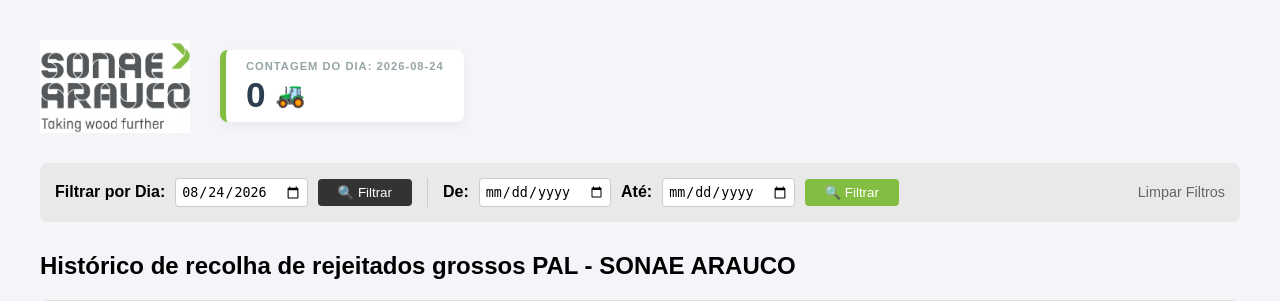
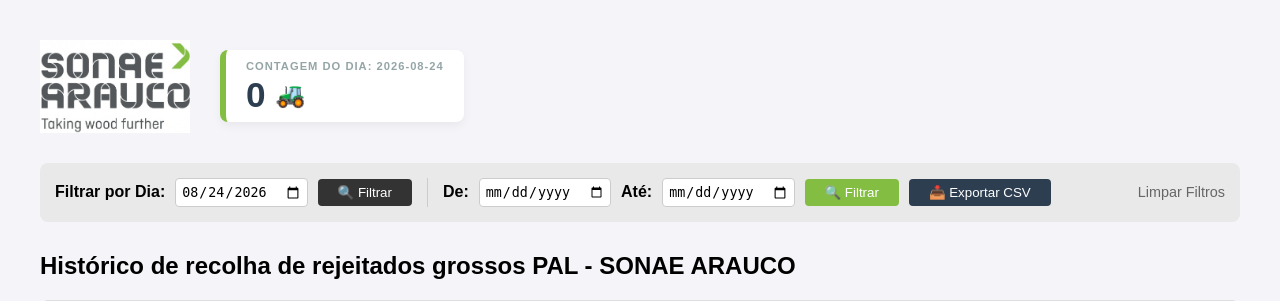
Before and after one commit to franciscorrodrigues104/trator_deploy, a Flask app: page / in a window 1280 px wide. Shown: the top 301 px of the page. Run offline with Flask 3, Linux system fonts and the light colour scheme; data that the repository does not hold is empty; some libraries are stand-ins or nearby versions.

Commit message:
filtro_csv

```diff
--- a/app.py
+++ b/app.py
@@ -3,6 +3,8 @@ from datetime import datetime
 import os
 from supabase import create_client, Client
 from dotenv import load_dotenv
+import csv
+import io
 
 load_dotenv()
 
@@ -127,6 +129,38 @@ def tabela_atualizada():
                            total=ctx["total_real"],
                            data_selecionada=ctx["data_selecionada"])
 
+@app.route('/exportar_csv', methods=['GET'])
+def exportar_csv():
+    data_inicio = request.args.get('data_inicio')
+    data_fim = request.args.get('data_fim')
+
+    if not (data_inicio and data_fim):
+        return "É necessário indicar data_inicio e data_fim.", 400
+
+    dados, _ = obter_dados(data_inicio=data_inicio, data_fim=data_fim)
+
+    # Agrupa por dia (extrai só a parte AAAA-MM-DD do timestamp_inicio)
+    contagem_por_dia = {}
+    for registo in dados:
+        dia = registo["timestamp_inicio"][:10]
+        contagem_por_dia[dia] = contagem_por_dia.get(dia, 0) + 1
+
+    linhas = sorted(contagem_por_dia.items())  # ordena por data crescente
+
+    buffer = io.StringIO()
+    writer = csv.writer(buffer, delimiter=';')
+    writer.writerow(["Data", "Numero de Passagens"])
+    for dia, contagem in linhas:
+        writer.writerow([dia, contagem])
+
+    nome_ficheiro = f"relatorio_{data_inicio}_a_{data_fim}.csv"
+
+    return Response(
+        buffer.getvalue(),
+        mimetype="text/csv",
+        headers={"Content-Disposition": f"attachment; filename={nome_ficheiro}"}
+    )
+
 
 if __name__ == '__main__':
     app.run(debug=True)
--- a/templates/index.html
+++ b/templates/index.html
@@ -144,6 +144,7 @@
     <label for="data_fim"><strong>Até:</strong></label>
     <input type="date" id="data_fim" name="data_fim" value="{{ data_fim }}" style="padding: 5px; border-radius: 4px; border: 1px solid #ccc;">
     <button type="submit" style="padding: 6px 20px; cursor: pointer; background-color: #83BE42; color: white; border: none; border-radius: 4px;">🔍 Filtrar</button>
+    <button type="submit" formaction="/exportar_csv" style="padding: 6px 20px; cursor: pointer; background-color: #2c3e50; color: white; border: none; border-radius: 4px;">📥 Exportar CSV</button>
 </form>
 
         <a href="/" style="text-decoration: none; font-size: 0.9rem; color: #666; align-self: center; margin-left: auto;">Limpar Filtros</a>
```
Lines whose indentation alone changed are shown as unchanged.
